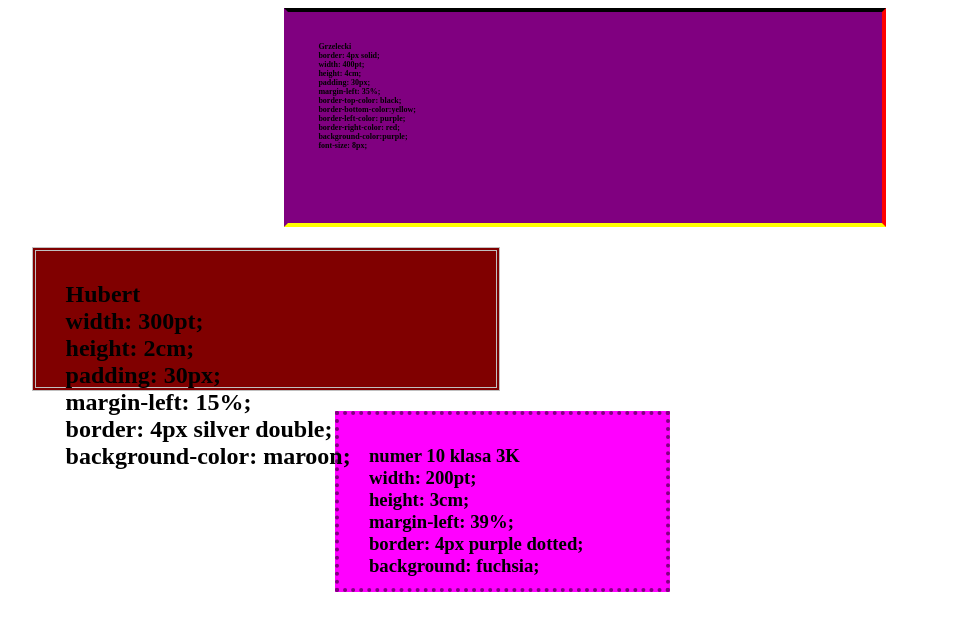
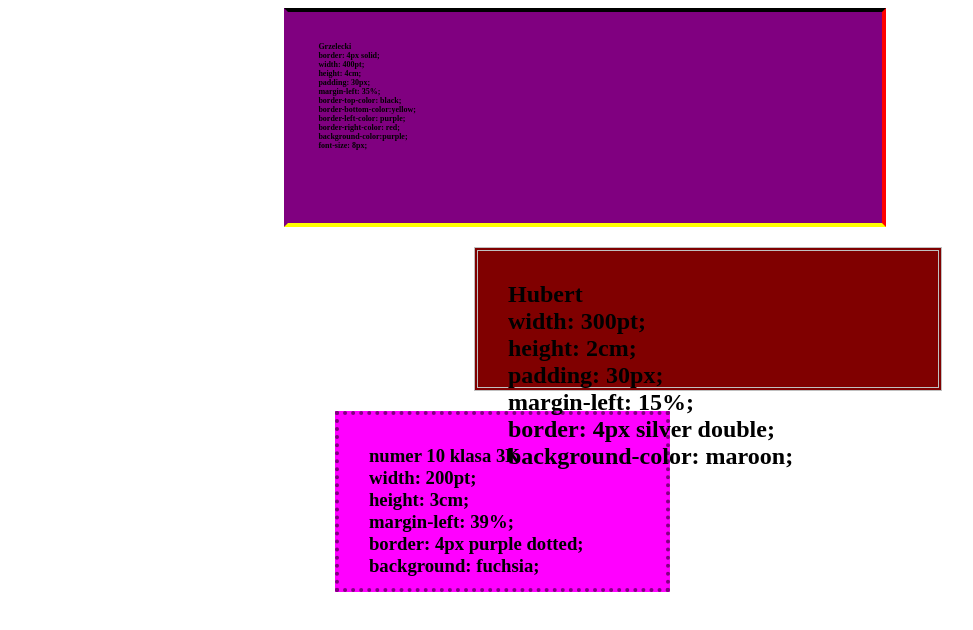
Before and after one commit to Lenny669/32-36, a plain HTML site: page zadanie34_grze.html in a window 1280 px wide. Shown: the whole page, without its empty margins (166-1139 px from the left). Drawn offline with Linux system fonts and the light colour scheme.

Commit message:
Update zadanie34_grze.html

```diff
--- a/zadanie34_grze.html
+++ b/zadanie34_grze.html
@@ -21,7 +21,7 @@ font-size: 8px;
 h2{
 width: 300pt;
 height: 2cm;
-margin-left: 15%;
+margin-left: 50%;
 padding: 30px;
 border: 4px silver double;
 background-color: maroon;
```
